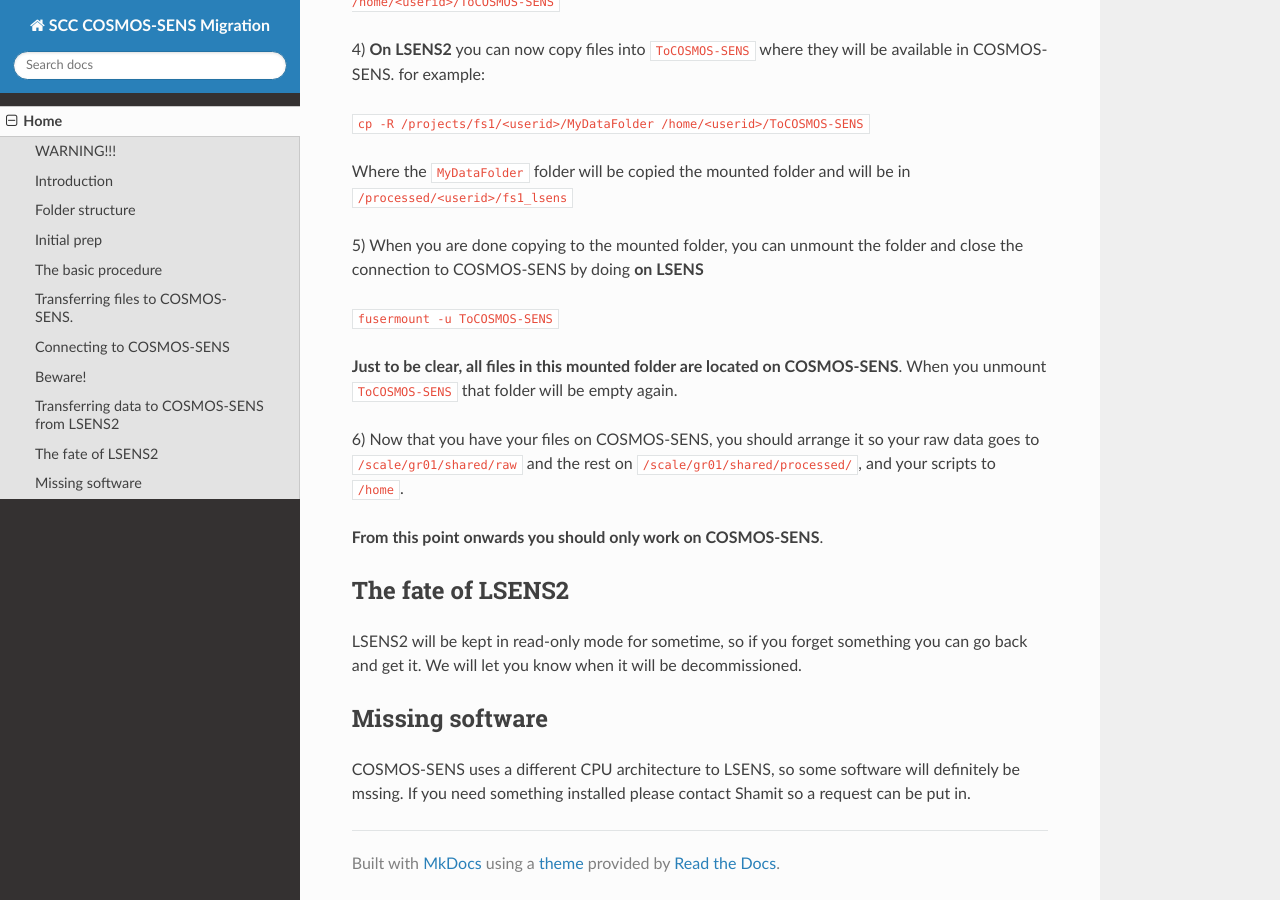
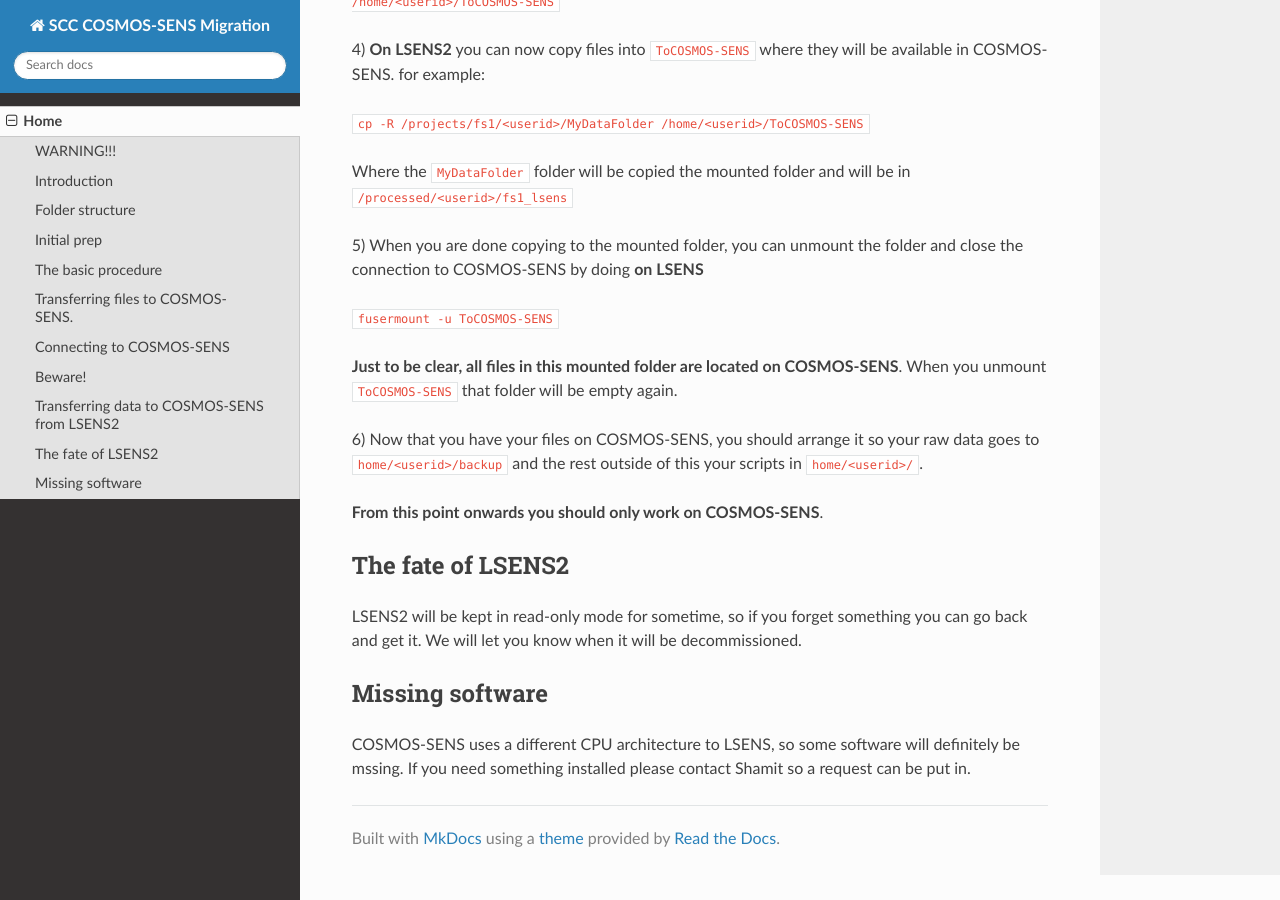
Before and after one commit to sccbioinformatics/CSENS_Migration_docs, an MkDocs documentation site: the page built from docs/index.md, in a window 1280 px wide and 900 px high, scrolled down 2740 px. Built offline with MkDocs 1.6.1, drawn with Linux system fonts in a browser that asks for light colours; nearby versions of some CDN libraries.

Commit message:
path updates

```diff
--- a/docs/index.md
+++ b/docs/index.md
@@ -98,7 +98,7 @@ Where the `MyDataFolder` folder will be copied the mounted folder and will be in
 
 **Just to be clear, all files in this mounted folder are located on COSMOS-SENS**. When you unmount `ToCOSMOS-SENS` that folder will be empty again.
 
-6) Now that you have your files on COSMOS-SENS, you should arrange it so your raw data goes to `/scale/gr01/shared/raw` and the rest on `/scale/gr01/shared/processed/`, and your scripts to `/home`.
+6) Now that you have your files on COSMOS-SENS, you should arrange it so your raw data goes to `home/<userid>/backup` and the rest outside of this your scripts in `home/<userid>/`.
 
 **From this point onwards you should only work on COSMOS-SENS**.
 
```
